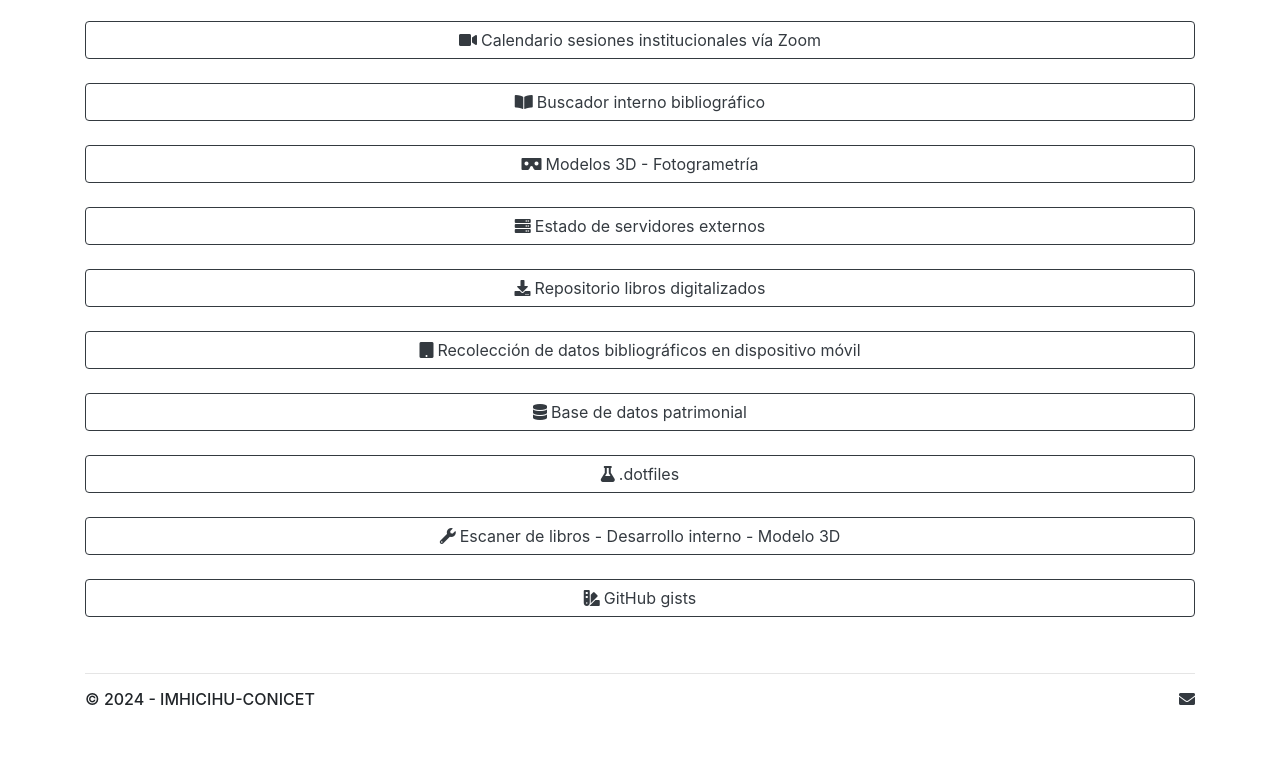
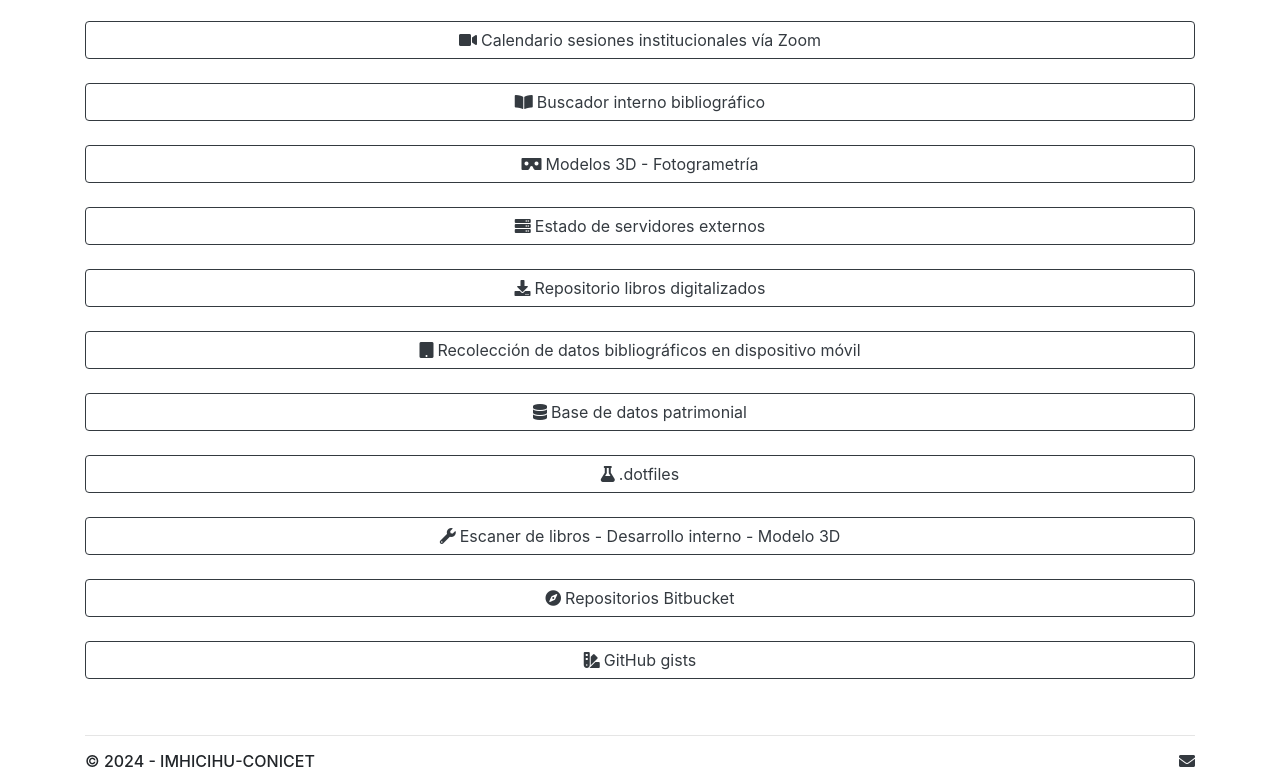
Before and after one commit to imhicihu/Enlaces, a plain HTML site: page index.html in a window 1280 px wide. Shown: the part 357-1138 px from the top of the page. Before the commit the page ends 1076 px from the top, so only its background shows below. Drawn offline with nearby package versions, Linux system fonts and the light colour scheme.

Commit message:
Bitbucket added

```diff
--- a/index.html
+++ b/index.html
@@ -82,6 +82,8 @@
   <br>
   <a href="https://cad.onshape.com/documents/25d497ef458456fdcceb4f85/w/8ec3348712538d4d9c1e817a/e/5398645ad70606e07cf41600?renderMode=0&uiState=64dd69b1a508483a7db70deb" class="btn btn-outline-dark btn-block" role="button" target="_blank"><i class="fa fa-wrench">&nbsp;</i>Escaner de libros - Desarrollo interno - Modelo 3D</a>
   <br>
+  <a href="https://bitbucket.org/imhicihu/workspace/repositories/" class="btn btn-outline-dark btn-block" role="button" target="_blank"><i class="fa fa-compass">&nbsp;</i>Repositorios Bitbucket</a>
+  <br>
   <a href="https://gist.github.com/imhicihu" class="btn btn-outline-dark btn-block" role="button" target="_blank"><i class="fa fa-swatchbook">&nbsp;</i>GitHub gists</a>
 </div>
         <!--------------------Footer---------------------------->
```
